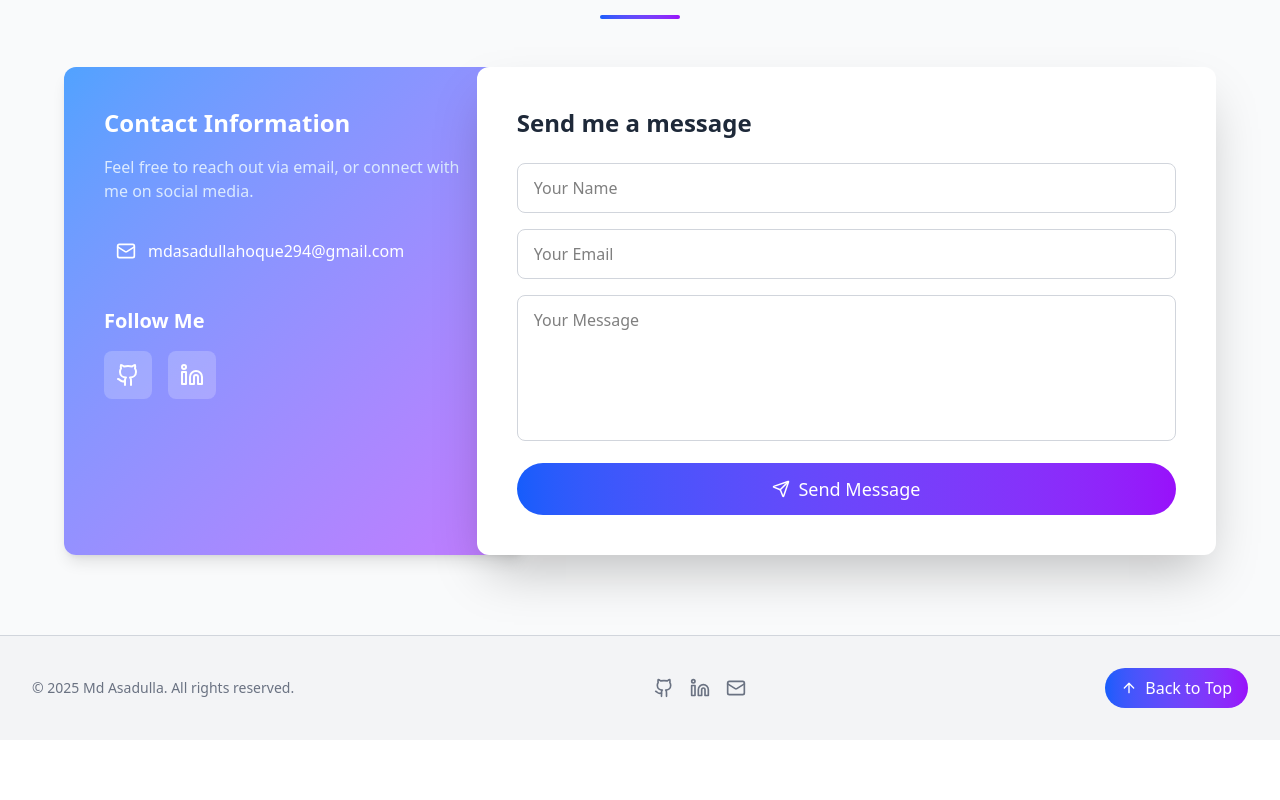
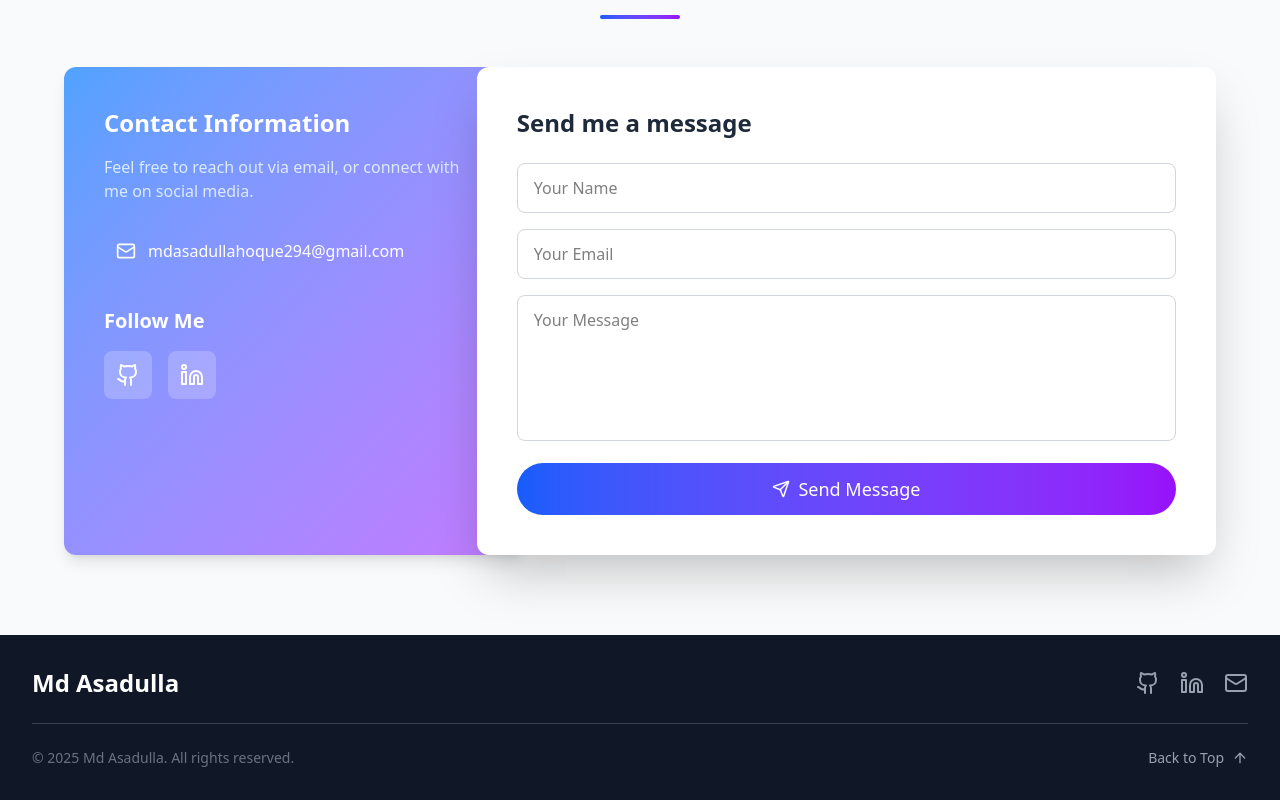
Before and after one commit to Asadulla56/portfolio, a React (Vite) app: page / in a window 1280 px wide. Shown: the part 3897-4697 px from the top of the page. Before the commit the page ends 4637 px from the top, so only its background shows below. Built offline with nearby package versions, Linux system fonts and the light colour scheme.

Commit message:
footer update

```diff
--- a/src/components/Footer.jsx
+++ b/src/components/Footer.jsx
@@ -7,47 +7,51 @@ const Footer = () => {
   };
 
   return (
-    <footer className="bg-gray-100 border-t border-gray-300 py-8">
-      <div className="container mx-auto px-4 sm:px-6 lg:px-8">
-        <div className="flex flex-col md:flex-row items-center justify-between gap-4">
-          {/* Copyright */}
-          <p className="text-gray-500 text-sm text-center md:text-left">
-            © 2025 Md Asadulla. All rights reserved.
-          </p>
-
-          {/* Social Links */}
-          <div className="flex items-center gap-4">
+    <footer className="bg-gray-900 text-gray-300">
+      <div className="container mx-auto px-4 sm:px-6 lg:px-8 py-8">
+        <div className="flex flex-col md:flex-row items-center justify-between gap-6 mb-6">
+          <h3 className="text-2xl font-bold text-white">Md Asadulla</h3>
+          <div className="flex items-center gap-5">
             <a
               href="https://github.com/Asadulla56"
               target="_blank"
               rel="noopener noreferrer"
-              className="text-gray-500 hover:text-blue-600 transition-colors"
+              className="text-gray-400 hover:text-white hover:scale-110 transform transition-all duration-300"
+              aria-label="GitHub Profile"
             >
-              <Github size={20} />
+              <Github size={24} />
             </a>
             <a
               href="https://linkedin.com/in/asadulla"
               target="_blank"
               rel="noopener noreferrer"
-              className="text-gray-500 hover:text-blue-600 transition-colors"
+              className="text-gray-400 hover:text-blue-500 hover:scale-110 transform transition-all duration-300"
+              aria-label="LinkedIn Profile"
             >
-              <Linkedin size={20} />
+              <Linkedin size={24} />
             </a>
             <a
-              href="mailto:asadulla@example.com"
-              className="text-gray-500 hover:text-blue-600 transition-colors"
+              href="mailto:mdasadullahoque294@gmail.com"
+              className="text-gray-400 hover:text-purple-500 hover:scale-110 transform transition-all duration-300"
+              aria-label="Send an Email"
             >
-              <Mail size={20} />
+              <Mail size={24} />
             </a>
           </div>
+        </div>
+        <hr className="border-t border-gray-700" />
+        <div className="flex flex-col-reverse md:flex-row items-center justify-between gap-4 mt-6">
+          <p className="text-sm text-gray-500 text-center md:text-left">
+            © {new Date().getFullYear()} Md Asadulla. All rights reserved.
+          </p>
 
           {/* Back to Top */}
           <button
             onClick={scrollToTop}
-            className="px-4 py-2 bg-gradient-to-r from-blue-600 to-purple-600 text-white rounded-full flex items-center justify-center hover:opacity-90 transition-all duration-300"
+            className="flex items-center gap-2 text-sm text-gray-400 hover:text-white transition-colors duration-300"
           >
-            <ArrowUp size={16} className="mr-2" />
             Back to Top
+            <ArrowUp size={16} />
           </button>
         </div>
       </div>
```
